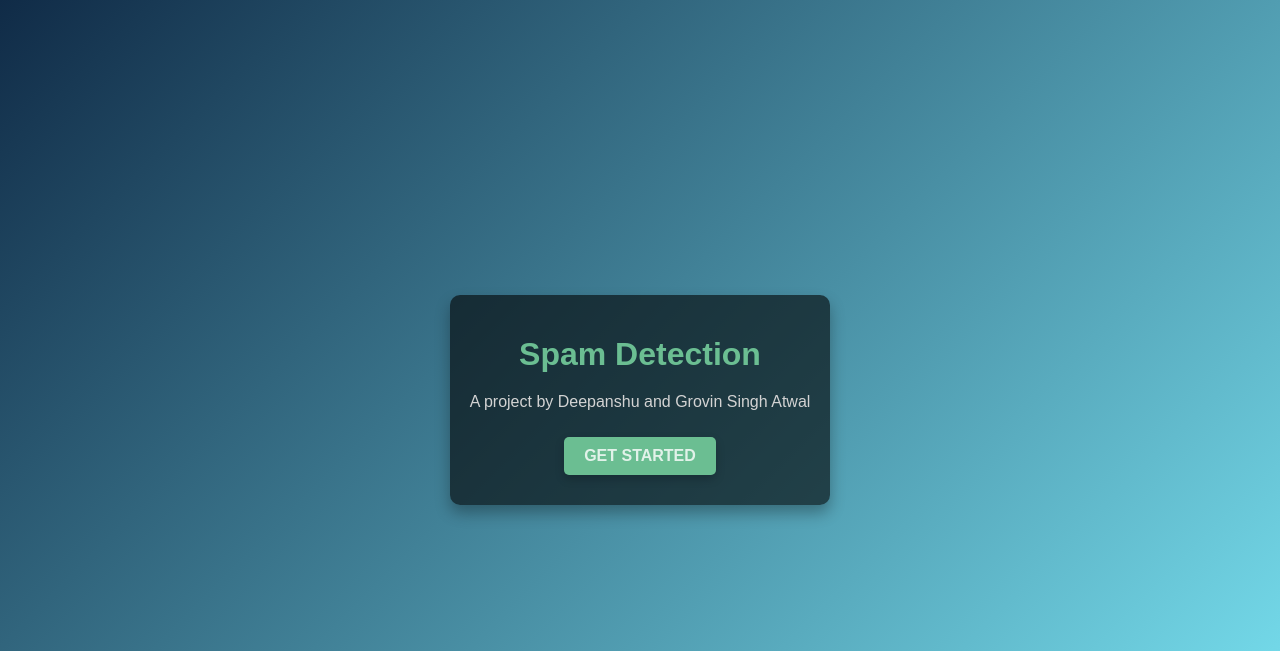
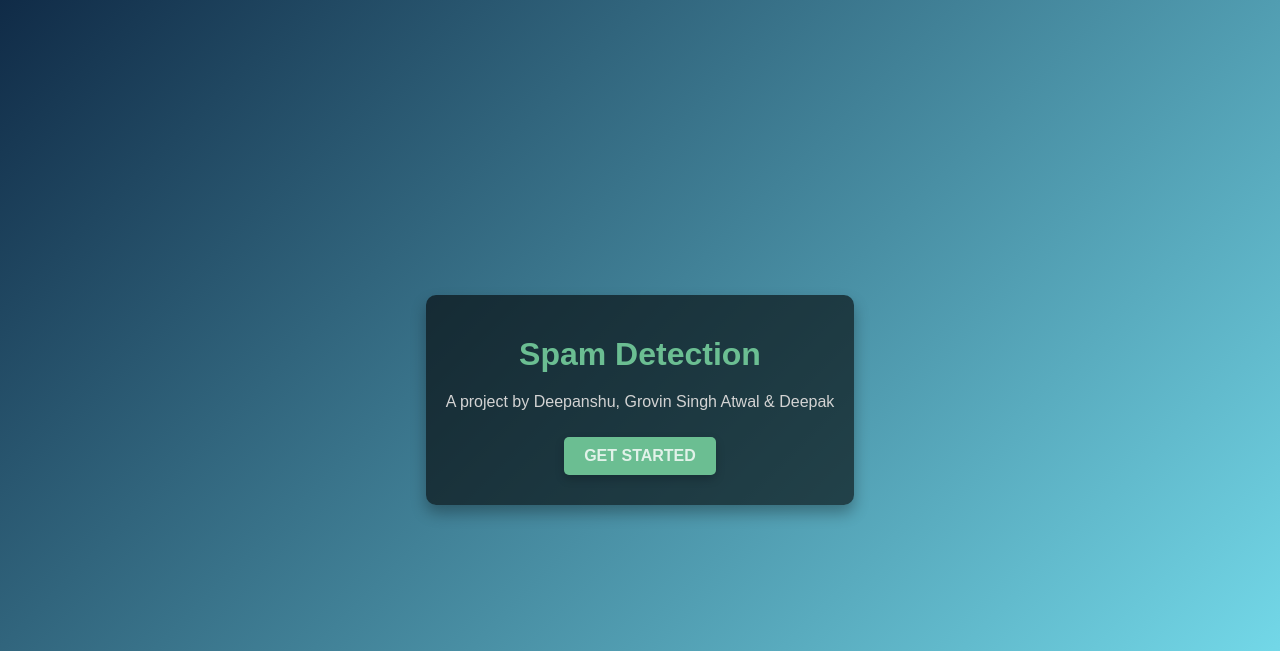
Before and after one commit to deepanshu800/HamOrSpam, a Flask app: page / in a window 1280 px wide. Shown: the top 651 px of the page. Run offline with Flask 3, Linux system fonts and the light colour scheme; parts of the project's set-up code (start-up, migrations or seed data) failed here and were passed over.

Commit message:
editted index.html

```diff
--- a/templates/index.html
+++ b/templates/index.html
@@ -11,7 +11,7 @@
   <body>
     <div class="container">
       <h1>Spam Detection</h1>
-      <p>A project by Deepanshu and Grovin Singh Atwal</p>
+      <p>A project by Deepanshu, Grovin Singh Atwal & Deepak</p>
       <a href="{{ url_for('predict') }}" class="redirect_button">Get Started</a>
     </div>
   </body>
```
